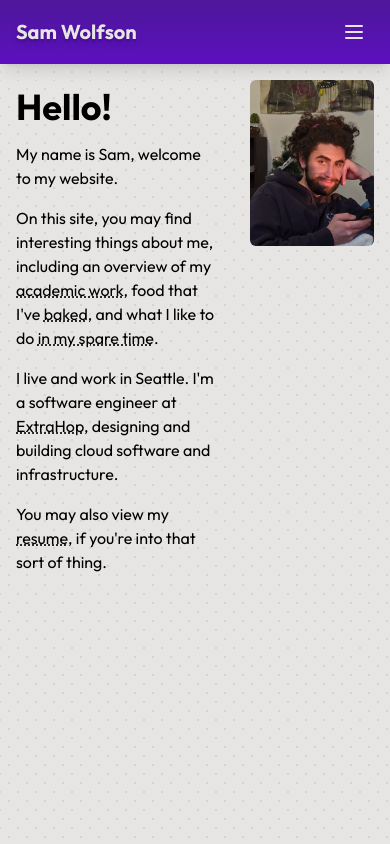
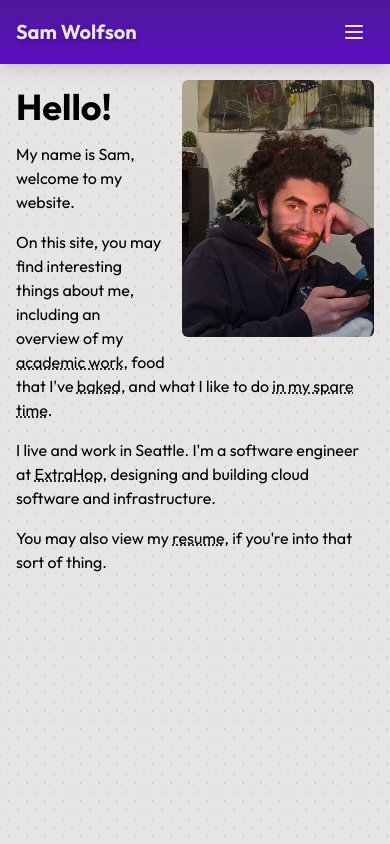
Before and after one commit to terabyte128/personal-website, a Next.js app: page / in a window 390 px wide. Built offline with nearby package versions, Linux system fonts and the light colour scheme.

Commit message:
Better mobile

```diff
--- a/src/app/(root)/_navigation.tsx
+++ b/src/app/(root)/_navigation.tsx
@@ -27,7 +27,7 @@ export function Navigation() {
         <title>{cleanedPath}</title>
       </Head>
       <div className="fixed top-0 right-0 left-0 z-10 bg-linear-to-b from-violet-900 to-violet-800 text-stone-200 shadow-lg text-shadow-lg">
-        <div className="mx-auto max-w-4xl px-4 py-2 md:px-0">
+        <div className="mx-auto px-4 py-2 lg:max-w-4xl lg:px-0">
           <div className="flex h-12 flex-row items-center justify-between">
             <Link href="/" className="text-xl font-bold">
               Sam Wolfson
--- a/src/app/(root)/layout.tsx
+++ b/src/app/(root)/layout.tsx
@@ -10,7 +10,7 @@ export default function RootLayout({
   return (
     <div>
       <Navigation />
-      <div className="main-body mx-auto mt-20 mb-12 max-w-4xl px-4 md:px-0">
+      <div className="main-body mx-auto mt-20 mb-12 px-4 lg:max-w-4xl lg:px-0">
         <Suspense>{children}</Suspense>
       </div>
     </div>
--- a/src/app/(root)/page.tsx
+++ b/src/app/(root)/page.tsx
@@ -10,8 +10,16 @@ export const metadata: Metadata = {
 
 export default function Home() {
   return (
-    <div className="grid grid-cols-5 gap-8">
-      <div className="col-span-3">
+    <div className="">
+      <Image
+        priority
+        width={400}
+        height={536}
+        className="float-right mb-4 ml-4 w-48 rounded-md sm:w-60 md:w-72"
+        src="/sam.jpg"
+        alt="Sam photo"
+      />
+      <div>
         <h1>Hello!</h1>
         <p>My name is Sam, welcome to my website.</p>
         <p>
@@ -39,14 +47,6 @@ export default function Home() {
           , if you&apos;re into that sort of thing.
         </p>
       </div>
-      <Image
-        priority
-        width={400}
-        height={536}
-        className="col-span-2 rounded-md"
-        src="/sam.jpg"
-        alt="Sam photo"
-      />
     </div>
   );
 }
```
